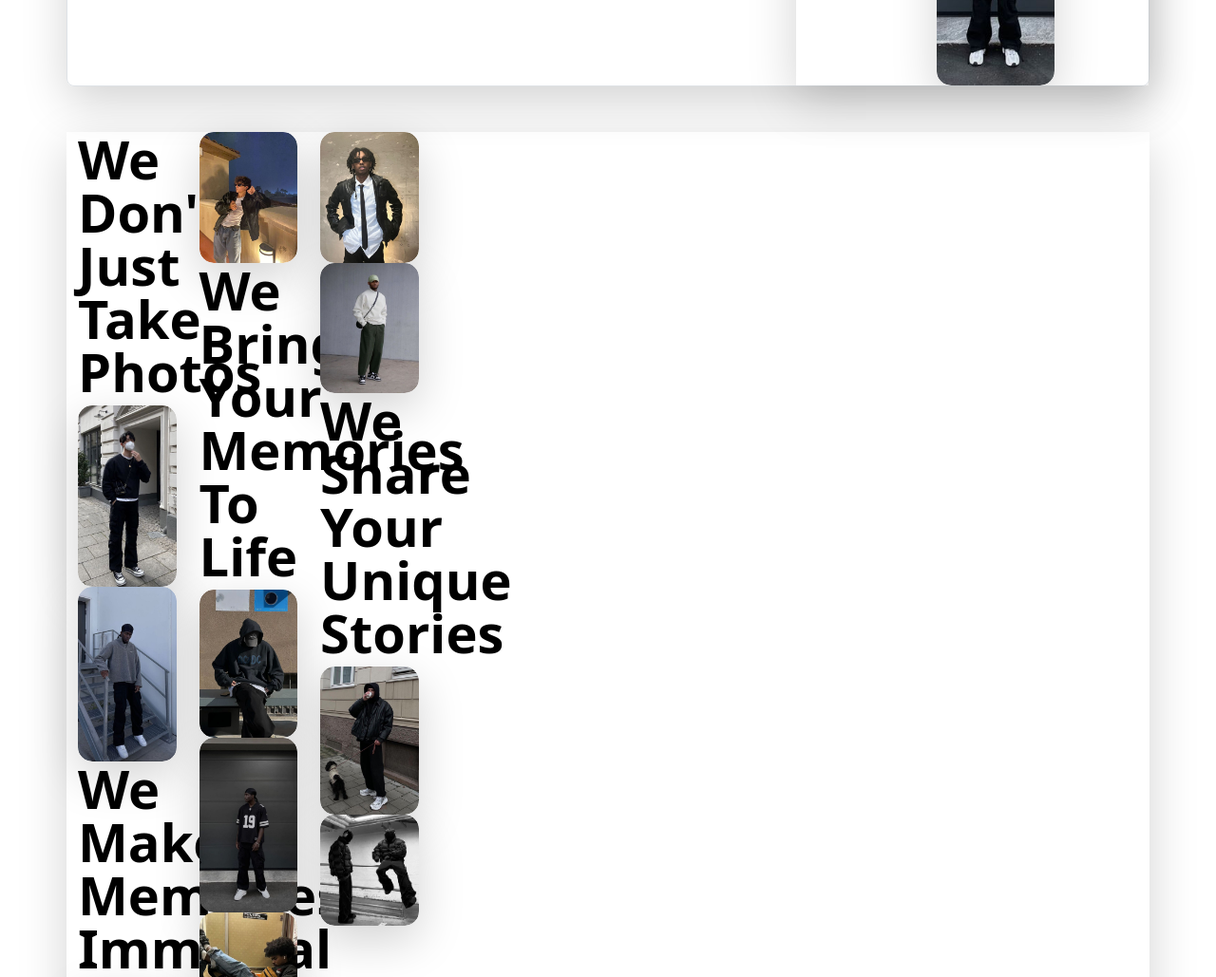
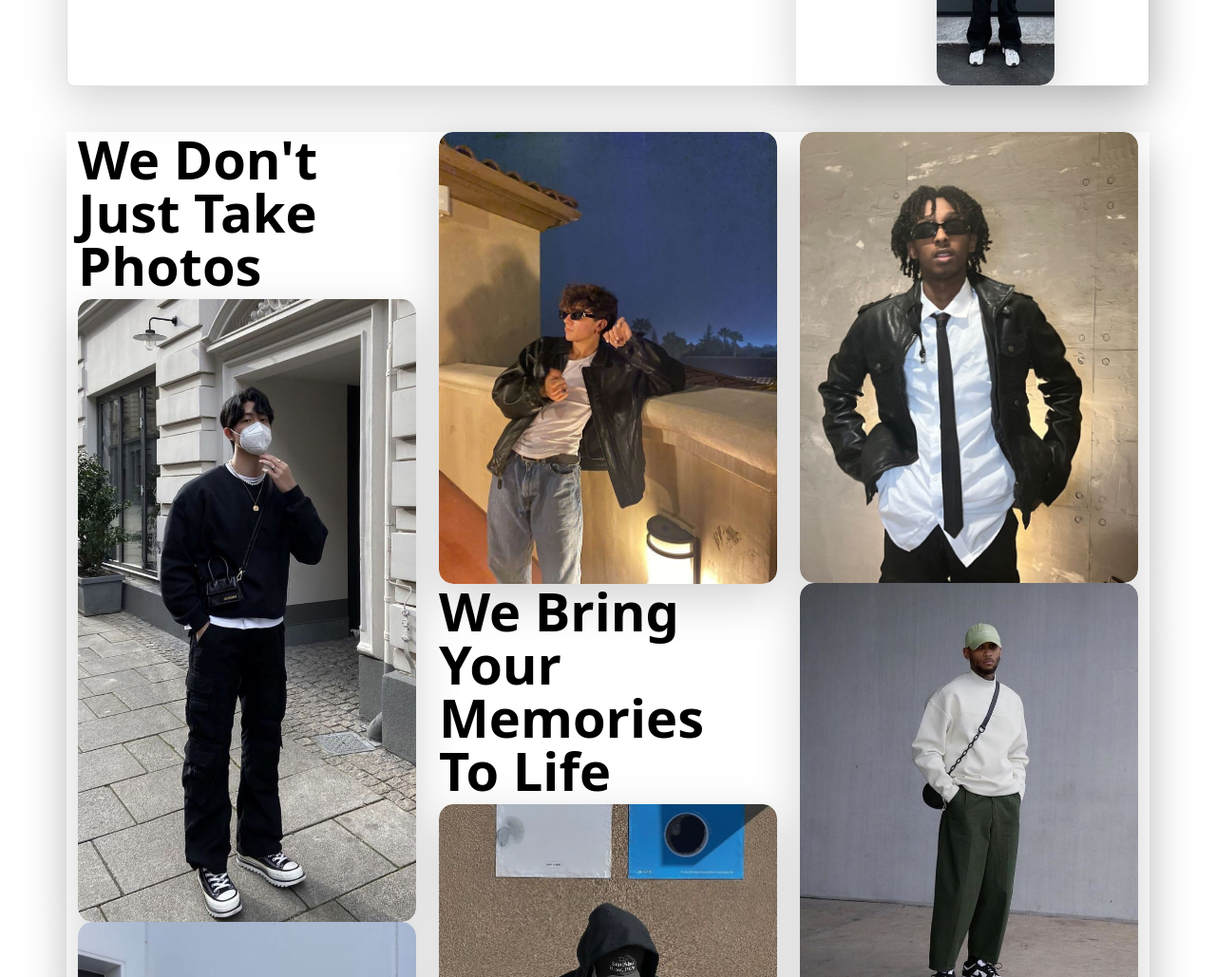
Before and after one commit to nnamdi-nwaocha/Street-Beat, a plain HTML site: page index.html in a window 1280 px wide. Shown: the part 880-1909 px from the top of the page at 95% size. Drawn offline with nearby package versions, Linux system fonts and the light colour scheme; a web font is replaced by a local one.

Commit message:
Update style.css
5:34 15/15/2023

```diff
--- a/style.css
+++ b/style.css
@@ -1,10 +1,11 @@
 
-@media (max-width: 1000px) {
+/* @media (max-width: 1000px) {
     .gallery {
         display: grid;
         grid-template-columns: 1fr 1fr;
         grid-template-rows: 1fr;
-        gap: 10px
+        gap: 10px;
+        height: auto;
     }
     .galleryComp1 {
         grid-column-start: 1;
@@ -18,7 +19,7 @@
         grid-row-start: 1;
         grid-row-end: 2;
     }
-}
+} */
 
 
 .header {
@@ -84,12 +85,13 @@ img {
     border-radius: 15px;
   }
 
-.gallery {
+/* .gallery {
     display: grid;
     grid-template-columns: 1fr 1fr 1fr;
     grid-template-rows: 1fr;
-    gap: 20px
-}
+    gap: 20px;
+    height: auto;
+} */
 
 .rounded-circle {
     height: 32px;
```
